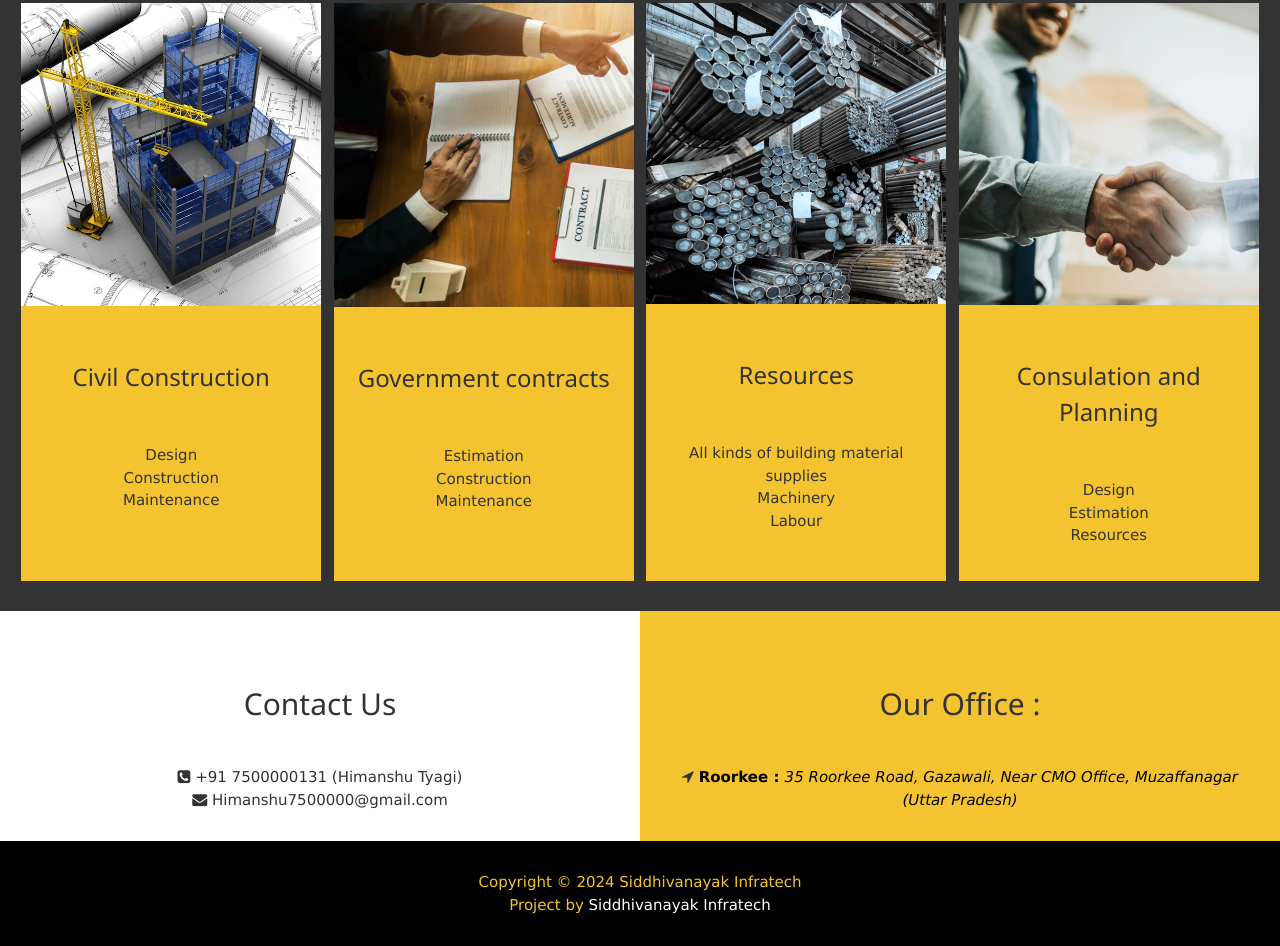
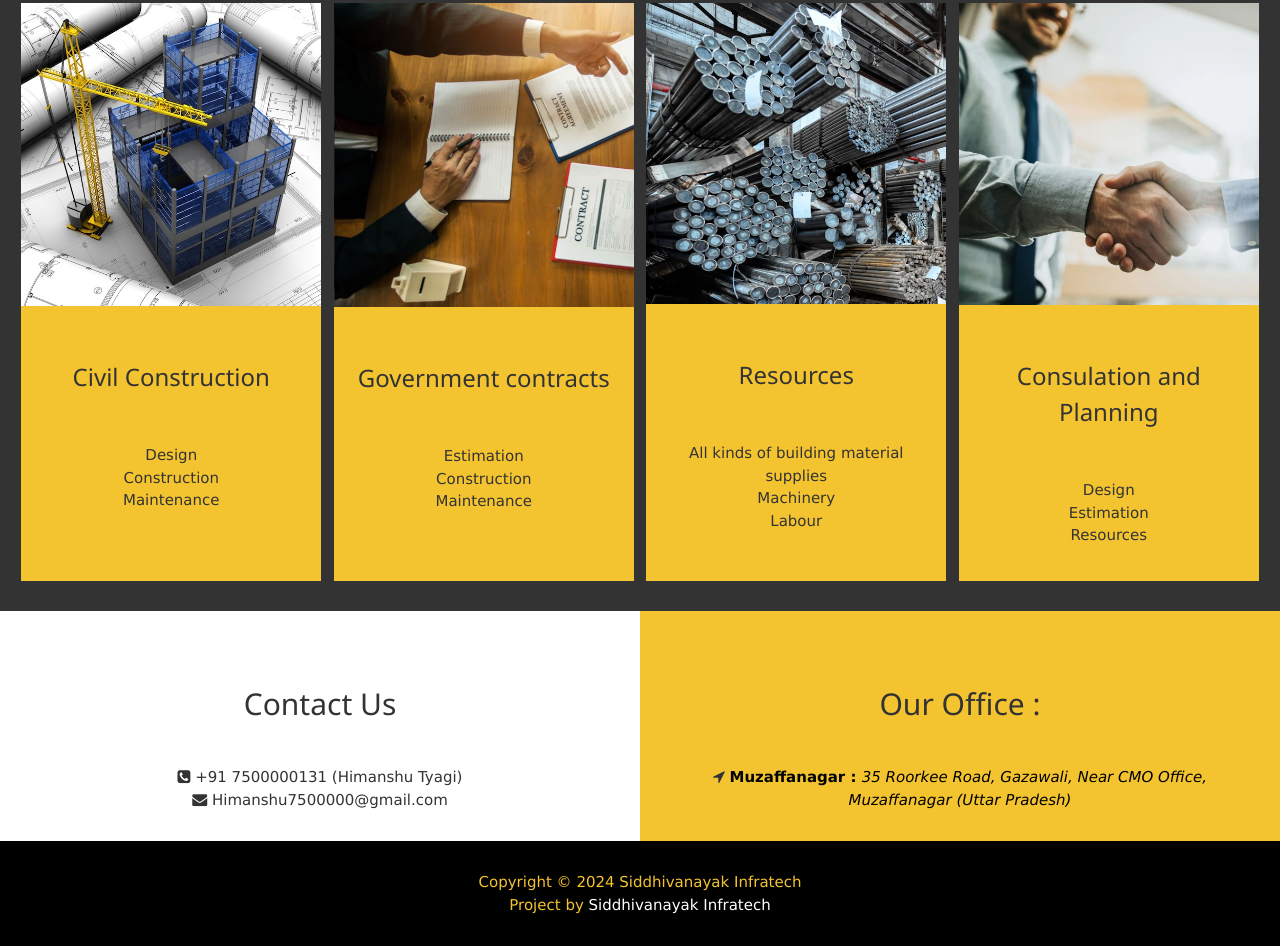
Before and after one commit to moolshankar/sivinfra-web, a plain HTML site: page index.html in a window 1280 px wide. Shown: the part 1261-2207 px from the top of the page. Drawn offline with nearby package versions, Linux system fonts and the light colour scheme.

Commit message:
Address name change

```diff
--- a/index.html
+++ b/index.html
@@ -205,7 +205,7 @@
             </div>
             <div class="box">
                 <h2 class="content-title">Our Office : </h2>
-                <span><i class="fa fa-location-arrow"></i>&nbsp;</span><a href="https://maps.app.goo.gl/2yzKd1g2zUbZpL1z7" target="_blank" style="color: black;"><strong>Roorkee : </strong> <i>35 Roorkee Road, Gazawali, Near CMO Office, Muzaffanagar (Uttar Pradesh)</i></a> <br>
+                <span><i class="fa fa-location-arrow"></i>&nbsp;</span><a href="https://maps.app.goo.gl/2yzKd1g2zUbZpL1z7" target="_blank" style="color: black;"><strong>Muzaffanagar : </strong> <i>35 Roorkee Road, Gazawali, Near CMO Office, Muzaffanagar (Uttar Pradesh)</i></a> <br>
                 <!-- <iframe src="https://www.google.com/maps/embed?pb=!1m18!1m12!1m3!1d3473.2795281087683!2d77.69756626355841!3d29.47904180389615!2m3!1f0!2f0!3f0!3m2!1i1024!2i768!4f13.1!3m3!1m2!1s0x390c1b1ce9fa6553%3A0x2f01bb186d64f9b6!2sDev%20Satkar%20sthal!5e0!3m2!1sen!2sin!4v1701696150412!5m2!1sen!2sin" width="600" height="450" style="border:0;" allowfullscreen="" loading="lazy" referrerpolicy="no-referrer-when-downgrade"></iframe> -->
             </div>
         </section>
```
